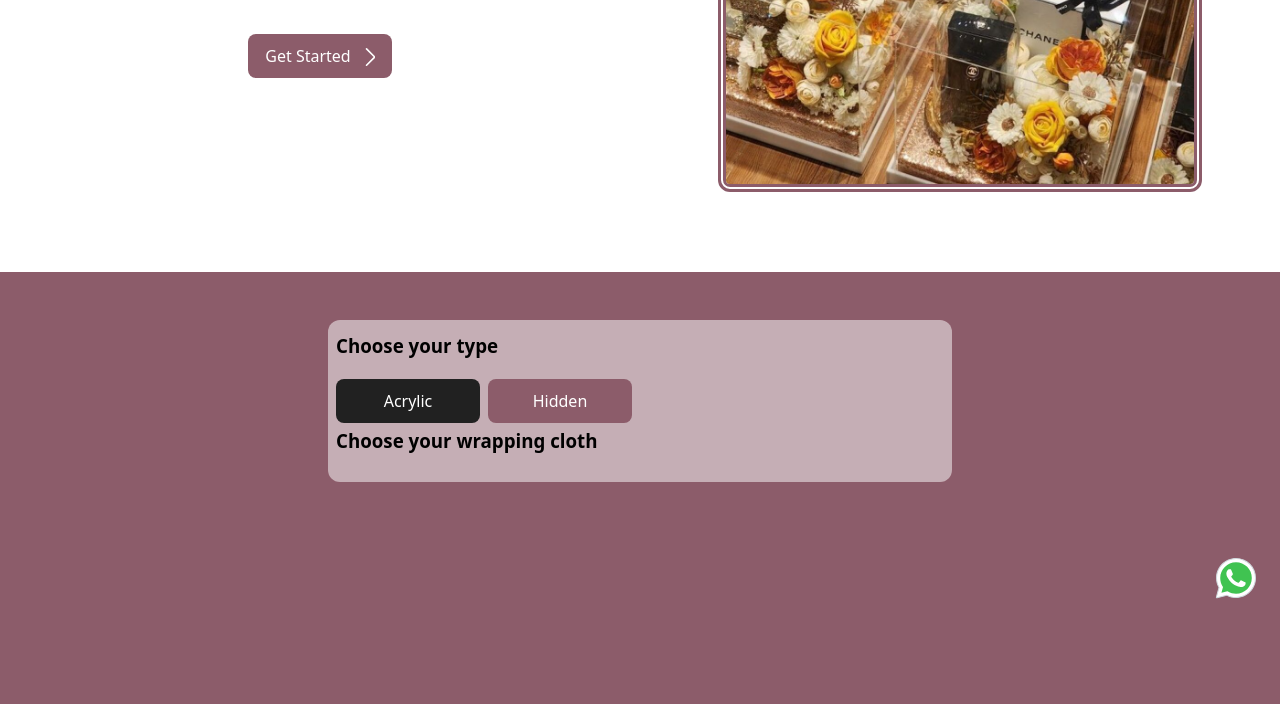
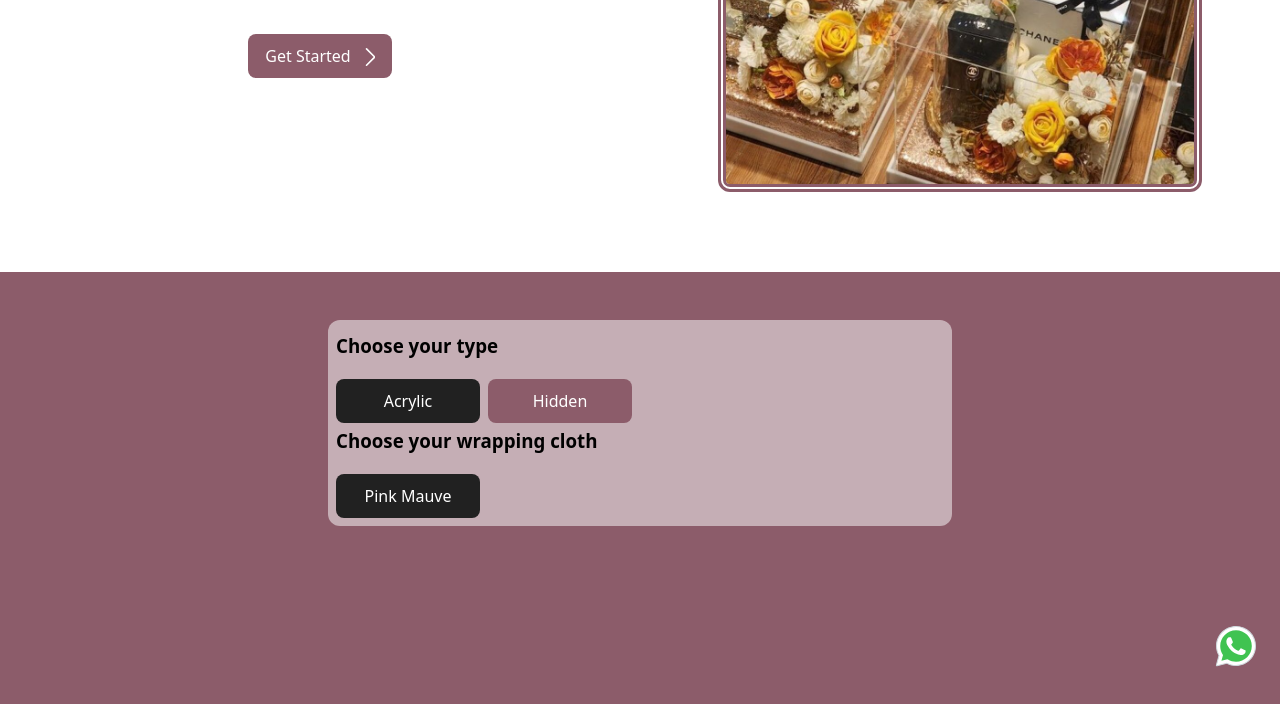
Before and after one commit to assidiqi598/hantarannya-humaira-vite, a React (Vite) app: page / in a window 1280 px wide. Both pictures are taken after a click on the button "Hidden". Shown: the part 528-1232 px from the top of the page. Built offline with nearby package versions, Linux system fonts and the light colour scheme; a web font is replaced by a local one.

Commit message:
add a cloth option

```diff
--- a/src/sections/main-choosing/index.tsx
+++ b/src/sections/main-choosing/index.tsx
@@ -7,11 +7,12 @@ enum HantaranType {
 }
 
 enum Cloth {
-
+  PinkMauve = "Pink Mauve",
 }
 
 export default function MainChoosing() {
   const [type, setType] = useState<HantaranType | string>("");
+  const [cloth, setCloth] = useState<Cloth | string>("");
 
   return (
     <div
@@ -35,7 +36,7 @@ export default function MainChoosing() {
             <Button
               id="btn-choosing-hidden"
               bgColor={type === HantaranType.Hidden ? "bg-pink-600" : undefined}
-              onClick={() => setType("Hidden")}
+              onClick={() => setType(HantaranType.Hidden)}
             >
               {HantaranType.Hidden}
             </Button>
@@ -44,17 +45,17 @@ export default function MainChoosing() {
         {type === HantaranType.Hidden && (
           <div id="cloth-choosing" className="flex flex-col items-start w-full">
             <h3 className="mt-1">Choose your wrapping cloth</h3>
-            {/* <div className="flex items-center justify-start w-full">
+            <div className="flex items-center justify-start w-full">
               <Button
                 id="btn-choosing-hidden"
                 bgColor={
-                  type === HantaranType.Hidden ? "bg-pink-600" : undefined
+                  cloth === Cloth.PinkMauve ? "bg-pink-600" : undefined
                 }
-                onClick={() => setType("Hidden")}
+                onClick={() => setCloth(Cloth.PinkMauve)}
               >
-                Hidden
+                {Cloth.PinkMauve}
               </Button>
-            </div> */}
+            </div>
           </div>
         )}
       </div>
```
Also changed, not shown: 2 other files (tests, documents, lock files or other folders).
